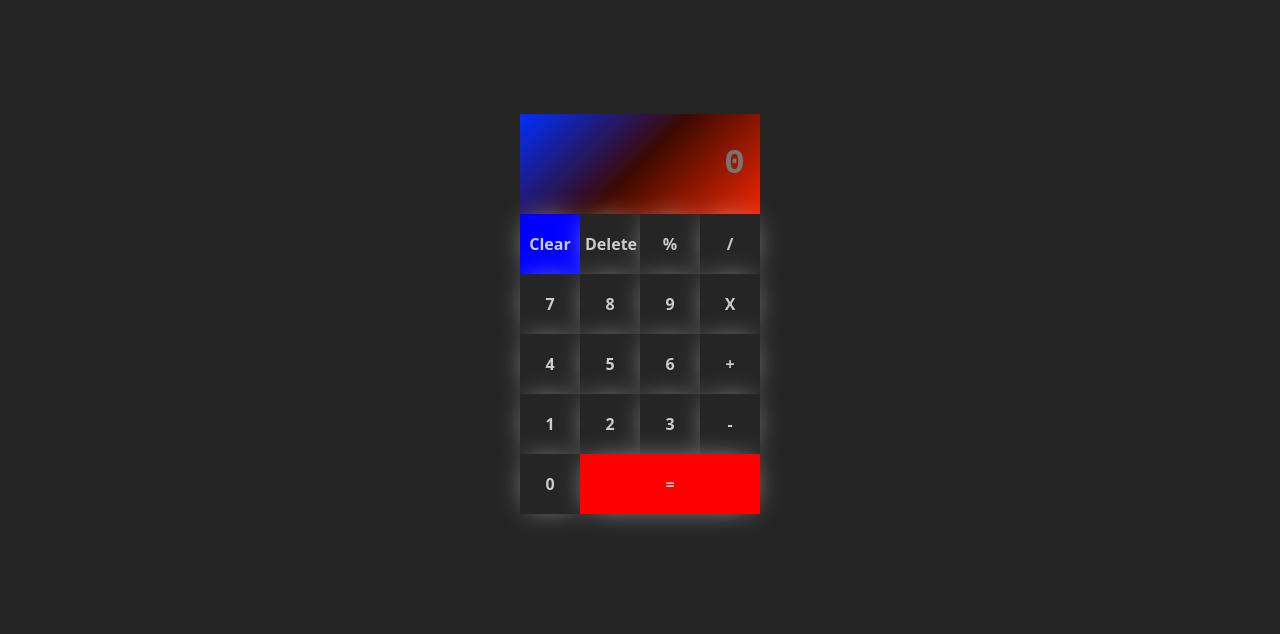
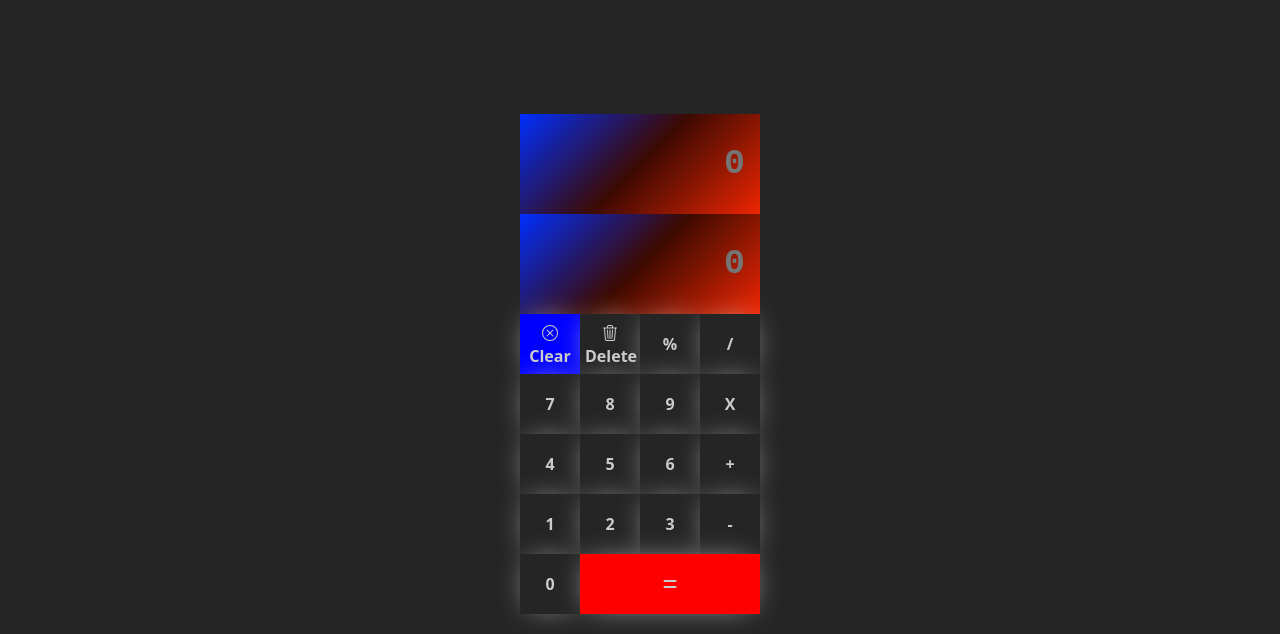
Before and after one commit to MonaHasanin/Calcolator, a plain HTML site: page index.html in a window 1280 px wide. Shown: the part 756-1390 px from the top of the page. Drawn offline with nearby package versions, Linux system fonts and the light colour scheme.

Commit message:
Update index.html

```diff
--- a/index.html
+++ b/index.html
@@ -62,8 +62,14 @@
         <br> <br> <br> <br> <br> <br> <br>
     <div class="clac">
            <input class="btns" type="text" placeholder="0" id="calc">
-             <button onclick="Clear()" id="first">Clear</button>
-            <button  onclick="Delete()">Delete</button>
+           <input class="btns" type="text" placeholder="0" id="calc">
+             <button onclick="Clear()" id="first"> <svg xmlns="http://www.w3.org/2000/svg" width="16" height="16" fill="currentColor" class="bi bi-x-circle" viewBox="0 0 16 16">
+                <path d="M8 15A7 7 0 1 1 8 1a7 7 0 0 1 0 14zm0 1A8 8 0 1 0 8 0a8 8 0 0 0 0 16z"/>
+                <path d="M4.646 4.646a.5.5 0 0 1 .708 0L8 7.293l2.646-2.647a.5.5 0 0 1 .708.708L8.707 8l2.647 2.646a.5.5 0 0 1-.708.708L8 8.707l-2.646 2.647a.5.5 0 0 1-.708-.708L7.293 8 4.646 5.354a.5.5 0 0 1 0-.708z"/>
+              </svg> Clear</button>
+            <button  onclick="Delete()"><svg xmlns="http://www.w3.org/2000/svg" width="16" height="16" fill="currentColor" class="bi bi-trash3" viewBox="0 0 16 16">
+                <path d="M6.5 1h3a.5.5 0 0 1 .5.5v1H6v-1a.5.5 0 0 1 .5-.5ZM11 2.5v-1A1.5 1.5 0 0 0 9.5 0h-3A1.5 1.5 0 0 0 5 1.5v1H2.506a.58.58 0 0 0-.01 0H1.5a.5.5 0 0 0 0 1h.538l.853 10.66A2 2 0 0 0 4.885 16h6.23a2 2 0 0 0 1.994-1.84l.853-10.66h.538a.5.5 0 0 0 0-1h-.995a.59.59 0 0 0-.01 0H11Zm1.958 1-.846 10.58a1 1 0 0 1-.997.92h-6.23a1 1 0 0 1-.997-.92L3.042 3.5h9.916Zm-7.487 1a.5.5 0 0 1 .528.47l.5 8.5a.5.5 0 0 1-.998.06L5 5.03a.5.5 0 0 1 .47-.53Zm5.058 0a.5.5 0 0 1 .47.53l-.5 8.5a.5.5 0 1 1-.998-.06l.5-8.5a.5.5 0 0 1 .528-.47ZM8 4.5a.5.5 0 0 1 .5.5v8.5a.5.5 0 0 1-1 0V5a.5.5 0 0 1 .5-.5Z"/>
+              </svg>Delete</button>
             <button onclick="display('%')">%</button>
             <button    onclick="display('/')">/</button>
             <button onclick="display('7')">7</button>
@@ -79,7 +85,7 @@
             <button onclick="display('3')">3</button>
                         <button onclick="display('-')">-</button>
 <button onclick="display('0')">0</button>
-            <button id="end" onclick="calc('=')">=</button>
+            <button id="end" onclick="calc('=')"><i class="fas fa-equals"></i> </button>
 
         </div>
     </div>
```
